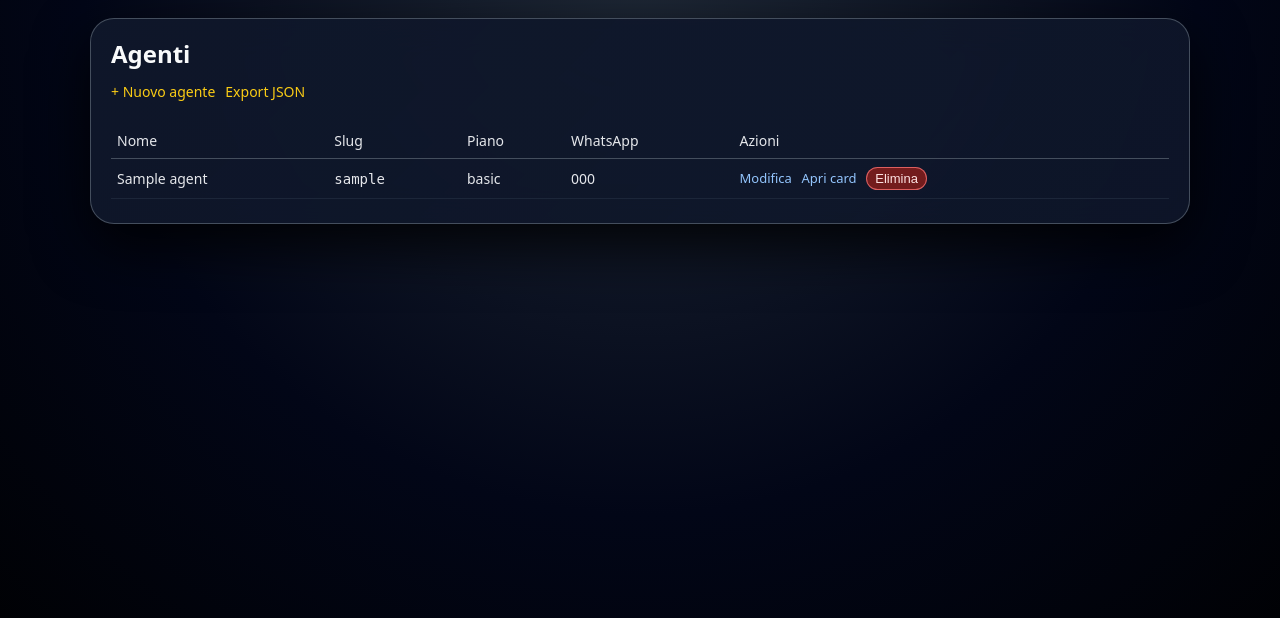
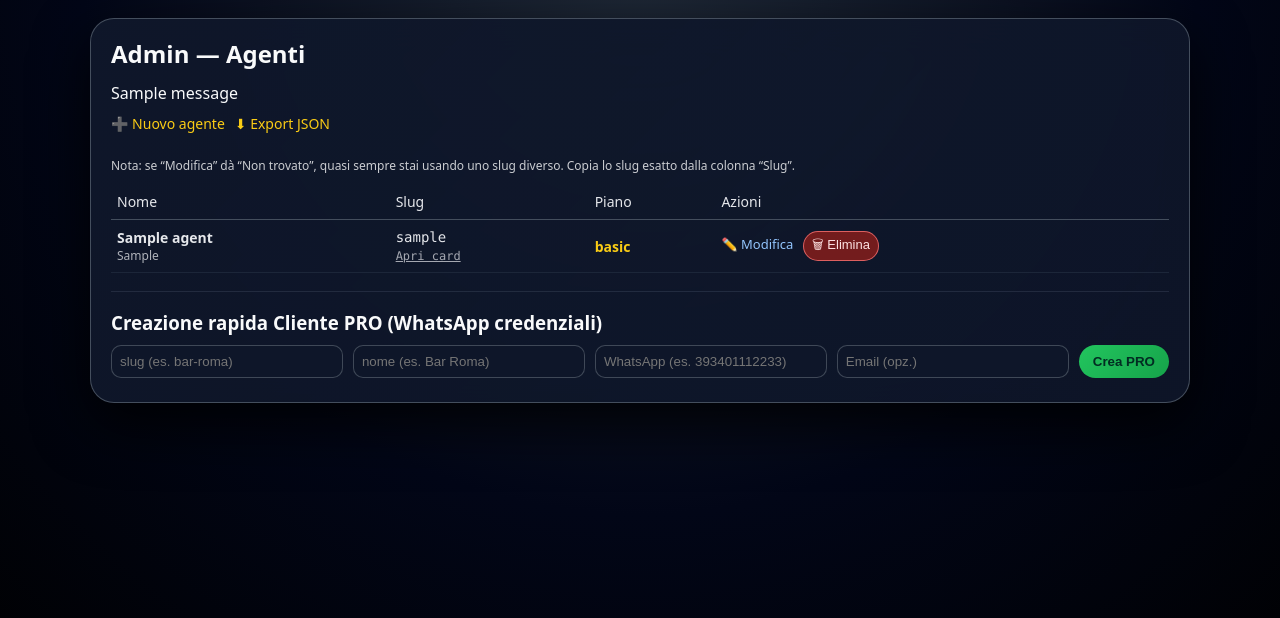
Before and after one commit to gidl59/pay4you-cards-fire, a Flask app: page /admin in a window 1280 px wide. Shown: the part 44-662 px from the top of the page. Run offline with Flask 3, Linux system fonts and the light colour scheme; the visitor is signed in with stand-in values (Sample User, id 1); tables that the repository leaves empty hold one stand-in row (values such as "Sample post"); one stand-in notice (Sample message) is shown; some libraries are stand-ins or nearby versions.

Commit message:
Update admin_list.html

```diff
--- a/templates/admin_list.html
+++ b/templates/admin_list.html
@@ -1,56 +1,104 @@
 {% extends "base.html" %}
-{% block title %}Agenti | Pay4You{% endblock %}
+{% block title %}Admin | Pay4You{% endblock %}
 
 {% block content %}
 <div class="page-main">
   <div class="admin-wrapper">
+
     <div class="admin-card">
-      <h1 class="admin-title">Agenti</h1>
+      <h1 class="admin-title">Admin — Agenti</h1>
 
-      <div style="display:flex; gap:10px; flex-wrap:wrap; margin-bottom:12px;">
-        <a class="admin-new-link" href="/admin/new">+ Nuovo agente</a>
-        <a class="admin-new-link" href="/admin/export_agents.json">Export JSON</a>
+      {# flash messages #}
+      {% with messages = get_flashed_messages(with_categories=true) %}
+        {% if messages %}
+          <div class="flash-wrap">
+            {% for category, message in messages %}
+              <div class="flash {% if category=='ok' %}ok{% else %}error{% endif %}">
+                {{ message }}
+              </div>
+            {% endfor %}
+          </div>
+        {% endif %}
+      {% endwith %}
+
+      <div style="display:flex; gap:10px; flex-wrap:wrap; margin:10px 0 14px;">
+        <a class="admin-new-link" href="{{ url_for('new_agent') }}">➕ Nuovo agente</a>
+        <a class="admin-new-link" href="{{ url_for('admin_export_agents_json') }}">⬇ Export JSON</a>
       </div>
 
-      {% if agents and agents|length > 0 %}
+      <div style="font-size:12px; opacity:.8; margin-bottom:10px;">
+        Nota: se “Modifica” dà “Non trovato”, quasi sempre stai usando uno slug diverso.
+        Copia lo slug esatto dalla colonna “Slug”.
+      </div>
+
       <table class="admin-table">
         <thead>
           <tr>
             <th>Nome</th>
             <th>Slug</th>
             <th>Piano</th>
-            <th>WhatsApp</th>
-            <th class="admin-actions">Azioni</th>
+            <th>Azioni</th>
           </tr>
         </thead>
         <tbody>
           {% for a in agents %}
           <tr>
-            <td>{{ a.name }}</td>
-            <td><code>{{ a.slug }}</code></td>
-            <td>{{ a.plan if a.plan else 'basic' }}</td>
-            <td>{{ a.phone_mobile if a.phone_mobile else '-' }}</td>
+            <td>
+              <b>{{ a.name }}</b>
+              {% if a.company %}<div style="font-size:12px;opacity:.75;">{{ a.company }}</div>{% endif %}
+            </td>
+
+            <td style="font-family:ui-monospace, SFMono-Regular, Menlo, Monaco, Consolas, 'Liberation Mono','Courier New', monospace;">
+              {{ a.slug }}
+              <div style="font-size:12px;opacity:.7; margin-top:4px;">
+                <a href="/{{ a.slug }}" target="_blank" rel="noopener" style="text-decoration:underline;">Apri card</a>
+              </div>
+            </td>
+
+            <td>
+              <span style="font-weight:700; color:{% if a.plan=='pro' %}#22c55e{% else %}#facc15{% endif %};">
+                {{ a.plan }}
+              </span>
+            </td>
 
             <td class="admin-actions">
-              <a href="/admin/{{ a.slug }}/edit">Modifica</a>
-              <a href="/{{ a.slug }}" target="_blank" rel="noopener">Apri card</a>
+              <!-- ✅ Link modifica corretto -->
+              <a href="{{ url_for('edit_agent', slug=a.slug) }}">✏️ Modifica</a>
 
+              <!-- strumenti PRO -->
               {% if a.plan == 'pro' %}
-                <a href="/admin/{{ a.slug }}/broadcast">Promo</a>
-                <a href="/admin/{{ a.slug }}/credentials">Credenziali</a>
+                <a href="{{ url_for('admin_credentials', slug=a.slug) }}">🔑 Credenziali</a>
+                <a href="{{ url_for('admin_broadcast', slug=a.slug) }}">📣 Broadcast</a>
               {% endif %}
 
-              <form method="post" action="/admin/{{ a.slug }}/delete" onsubmit="return confirm('Eliminare agente?')">
-                <button type="submit">Elimina</button>
+              <form method="post" action="{{ url_for('delete_agent', slug=a.slug) }}"
+                    onsubmit="return confirm('Eliminare {{ a.slug }}?');">
+                <button type="submit">🗑 Elimina</button>
               </form>
             </td>
           </tr>
           {% endfor %}
         </tbody>
       </table>
-      {% else %}
-        <div style="opacity:.85;">Nessun agente presente.</div>
-      {% endif %}
+
+      <hr style="border:0; height:1px; background:rgba(148,163,184,0.15); margin:18px 0;">
+
+      <h3 style="margin:0 0 10px;">Creazione rapida Cliente PRO (WhatsApp credenziali)</h3>
+      <form method="post" action="{{ url_for('admin_quick_pro_create') }}" style="display:flex; flex-wrap:wrap; gap:10px;">
+        <input type="text" name="slug" placeholder="slug (es. bar-roma)" required
+               style="flex:1; min-width:180px; padding:8px; border-radius:10px; border:1px solid rgba(75,85,99,0.8); background:rgba(15,23,42,0.96); color:#fff;">
+        <input type="text" name="name" placeholder="nome (es. Bar Roma)"
+               style="flex:1; min-width:180px; padding:8px; border-radius:10px; border:1px solid rgba(75,85,99,0.8); background:rgba(15,23,42,0.96); color:#fff;">
+        <input type="text" name="wa" placeholder="WhatsApp (es. 393401112233)"
+               style="flex:1; min-width:180px; padding:8px; border-radius:10px; border:1px solid rgba(75,85,99,0.8); background:rgba(15,23,42,0.96); color:#fff;">
+        <input type="text" name="email" placeholder="Email (opz.)"
+               style="flex:1; min-width:180px; padding:8px; border-radius:10px; border:1px solid rgba(75,85,99,0.8); background:rgba(15,23,42,0.96); color:#fff;">
+        <button type="submit"
+                style="padding:9px 14px; border-radius:999px; border:none; background:linear-gradient(135deg,#22c55e,#16a34a); color:#022c22; font-weight:800; cursor:pointer;">
+          Crea PRO
+        </button>
+      </form>
+
     </div>
   </div>
 </div>
```
